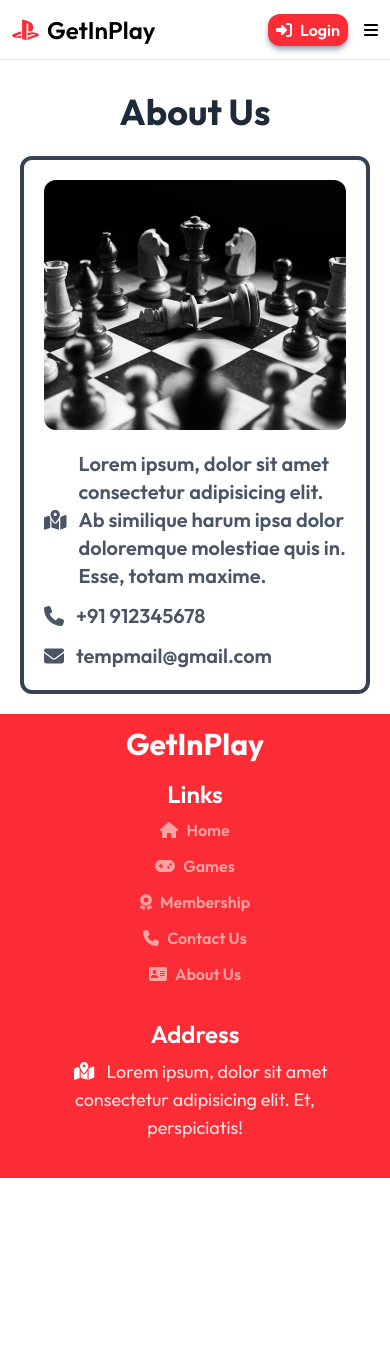
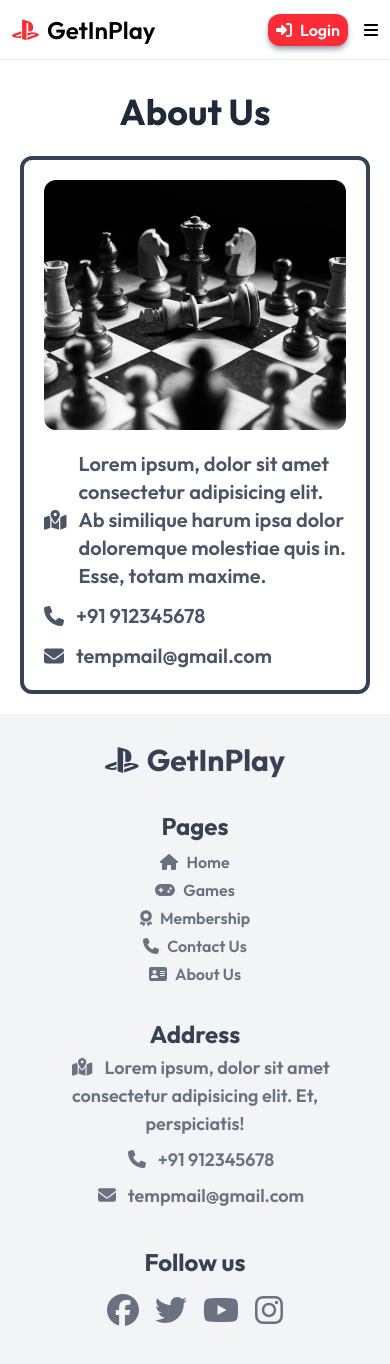
Before and after one commit to getinplay/getinplay_react, a React (Vite) app: page /about-us in a window 390 px wide. Shown: the top 1364 px of the page. Before the commit the page ends 1178 px from the top, so only its background shows below. Built offline with nearby package versions, Linux system fonts and the light colour scheme; no server answers.

Commit message:
Make Responsive changes to the Footer and Change Footer styling

```diff
--- a/src/assets/index.css
+++ b/src/assets/index.css
@@ -1,5 +1,9 @@
 @import url("https://fonts.googleapis.com/css2?family=Outfit:wght@100..900&display=swap");
 @import "tailwindcss";
+
+@theme {
+  --breakpoint-xs: 30rem;
+}
 
 @layer utilities {
   .custom-text-outline {
--- a/src/components/Footer/FooterLink.jsx
+++ b/src/components/Footer/FooterLink.jsx
@@ -4,8 +4,7 @@ import { FontAwesomeIcon } from "@fortawesome/react-fontawesome";
 
 function FooterLink({toLink,icon,children}) {
   return (
-    <div className='hover:text-white hover:scale-[1.1] duration-300 cursor-pointer'>
-      <div className="lg:flex">
+    <div className='hover:text-gray-800 hover:font-bold hover:scale-[1.1] duration-300 cursor-pointer'>
 
       <Link to={toLink}>
         <span className='pr-2'>
@@ -13,7 +12,6 @@ function FooterLink({toLink,icon,children}) {
         </span>
         {children}
       </Link>
-      </div>
     </div>
   );
 }
--- a/src/components/Footer/FooterSection.jsx
+++ b/src/components/Footer/FooterSection.jsx
@@ -9,16 +9,26 @@ import {
   faAward,
   faPhone,
   faAddressCard,
+  faEnvelope,
 } from "@fortawesome/free-solid-svg-icons";
+import {
+  faFacebook,
+  faInstagram,
+  faPlaystation,
+  faTwitter,
+  faYoutube,
+} from "@fortawesome/free-brands-svg-icons";
 
 function FooterSection() {
   return (
-    <div className='w-full bg-red-500 text-white flex flex-col items-center p-3'>
-      <div className='text-3xl font-bold'>GetInPlay</div>
-      <div className='w-full flex flex-col lg:flex-row justify-evenly items-stretch'>
-        <div className='flex-1 py-4 px-10'>
-          <p className='text-2xl font-semibold mb-2'>Links</p>
-          <div className='grid grid-cols-1 lg:grid-cols-3 gap-3 font-semibold text-red-300'>
+    <div className='w-full bg-gray-100 text-white flex max-md:flex-col items-center md:items-stretch p-3'>
+      <div className='text-3xl font-bold text-gray-700 flex items-center p-4 gap-2'>
+        <FontAwesomeIcon icon={faPlaystation} /> GetInPlay
+      </div>
+      <div className='w-full flex flex-col xs:flex-row justify-evenly items-stretch'>
+        <div className='flex-1 p-4'>
+          <p className='text-2xl font-bold mb-2 text-gray-700'>Pages</p>
+          <div className='flex flex-col gap-1 items-center font-semibold text-gray-500'>
             <FooterLink toLink='/' icon={faHouse}>
               Home
             </FooterLink>
@@ -37,19 +47,66 @@ function FooterSection() {
           </div>
         </div>
         <div className='flex-1 p-4 rounded-lg'>
-          <p className='text-2xl font-semibold'>Address</p>
-          <div className='text-lg text-red-100 p-2 rounded-md'>
+          <p className='text-2xl text-gray-700 font-bold'>Address</p>
+          <div className='text-lg text-gray-500 font-semibold p-1 rounded-md'>
             <Link
               to='https://maps.app.goo.gl/GxYPGCMzoLDwKCb39'
               target='__blank'
-              className='hover:underline underline-offset-2 cursor-pointer'>
-              <span className='text-white px-3'>
+              className='hover:text-gray-700 hover:underline underline-offset-2 cursor-pointer'>
+              <span className='px-3'>
                 <FontAwesomeIcon icon={faMapLocationDot} />
               </span>
               Lorem ipsum, dolor sit amet consectetur adipisicing elit. Et,
               perspiciatis!
             </Link>
           </div>
+          <div className='text-lg text-gray-500 font-semibold p-1 rounded-md'>
+            <Link
+              to='https://maps.app.goo.gl/GxYPGCMzoLDwKCb39'
+              target='__blank'
+              className='hover:text-gray-700 hover:underline underline-offset-2 cursor-pointer'>
+              <span className='px-3'>
+                <FontAwesomeIcon icon={faPhone} />
+              </span>
+              +91 912345678
+            </Link>
+          </div>
+          <div className='text-lg text-gray-500 font-semibold p-1 rounded-md'>
+            <Link
+              to='https://maps.app.goo.gl/GxYPGCMzoLDwKCb39'
+              target='__blank'
+              className='hover:text-gray-700 hover:underline underline-offset-2 cursor-pointer'>
+              <span className='px-3'>
+                <FontAwesomeIcon icon={faEnvelope} />
+              </span>
+              tempmail@gmail.com
+            </Link>
+          </div>
+        </div>
+      </div>
+      <div className='p-4 flex flex-col grow justify-center'>
+        <p className='text-2xl text-gray-700 font-bold '>Follow us</p>
+        <div className='flex justify-evenly grow gap-4 items-center text-gray-500 py-4'>
+          <FontAwesomeIcon
+            icon={faFacebook}
+            size='2xl'
+            className='cursor-pointer hover:text-gray-700 duration-300 hover:scale-[1.1]'
+          />
+          <FontAwesomeIcon
+            icon={faTwitter}
+            size='2xl'
+            className='cursor-pointer hover:text-gray-700 duration-300 hover:scale-[1.1]'
+          />
+          <FontAwesomeIcon
+            icon={faYoutube}
+            size='2xl'
+            className='cursor-pointer hover:text-gray-700 duration-300 hover:scale-[1.1]'
+          />
+          <FontAwesomeIcon
+            icon={faInstagram}
+            size='2xl'
+            className='cursor-pointer hover:text-gray-700 duration-300 hover:scale-[1.1]'
+          />
         </div>
       </div>
     </div>
--- a/src/components/Pages/AboutUs/AboutUsPage.jsx
+++ b/src/components/Pages/AboutUs/AboutUsPage.jsx
@@ -16,14 +16,14 @@ function AboutUsPage() {
         About Us
       </h1>
       <div className='border-4 border-gray-700 rounded-xl text-gray-600 text-xl p-5 max-w-[1000px] grow flex sm:flex-row flex-col gap-5 justify-center items-center'>
-        <div className="flex-1/2 w-full">
+        <div className='flex-1/2 w-full'>
           <img
             src='assets/images/chess.jpeg'
             alt='about-us'
             className='h-[250px] w-full object-cover rounded-xl'
           />
         </div>
-        <div className="flex-1/2 flex flex-col gap-3">
+        <div className='flex-1/2 flex flex-col gap-3'>
           <Link
             to='https://maps.app.goo.gl/GxYPGCMzoLDwKCb39'
             target='__blank'
@@ -36,12 +36,12 @@ function AboutUsPage() {
             maxime.
           </Link>
           <div className='flex flex-wrap gap-3 justify-between w-full'>
-            <p className='flex gap-3 items-center'>
+            <Link className='flex gap-3 items-center hover:underline decoration-2 underline-offset-3'>
               <span>
                 <FontAwesomeIcon icon={faPhone} />
               </span>
               +91 912345678
-            </p>
+            </Link>
             <Link
               to='/contact-us'
               className='flex gap-3 items-center hover:underline decoration-2 underline-offset-3'>
```
